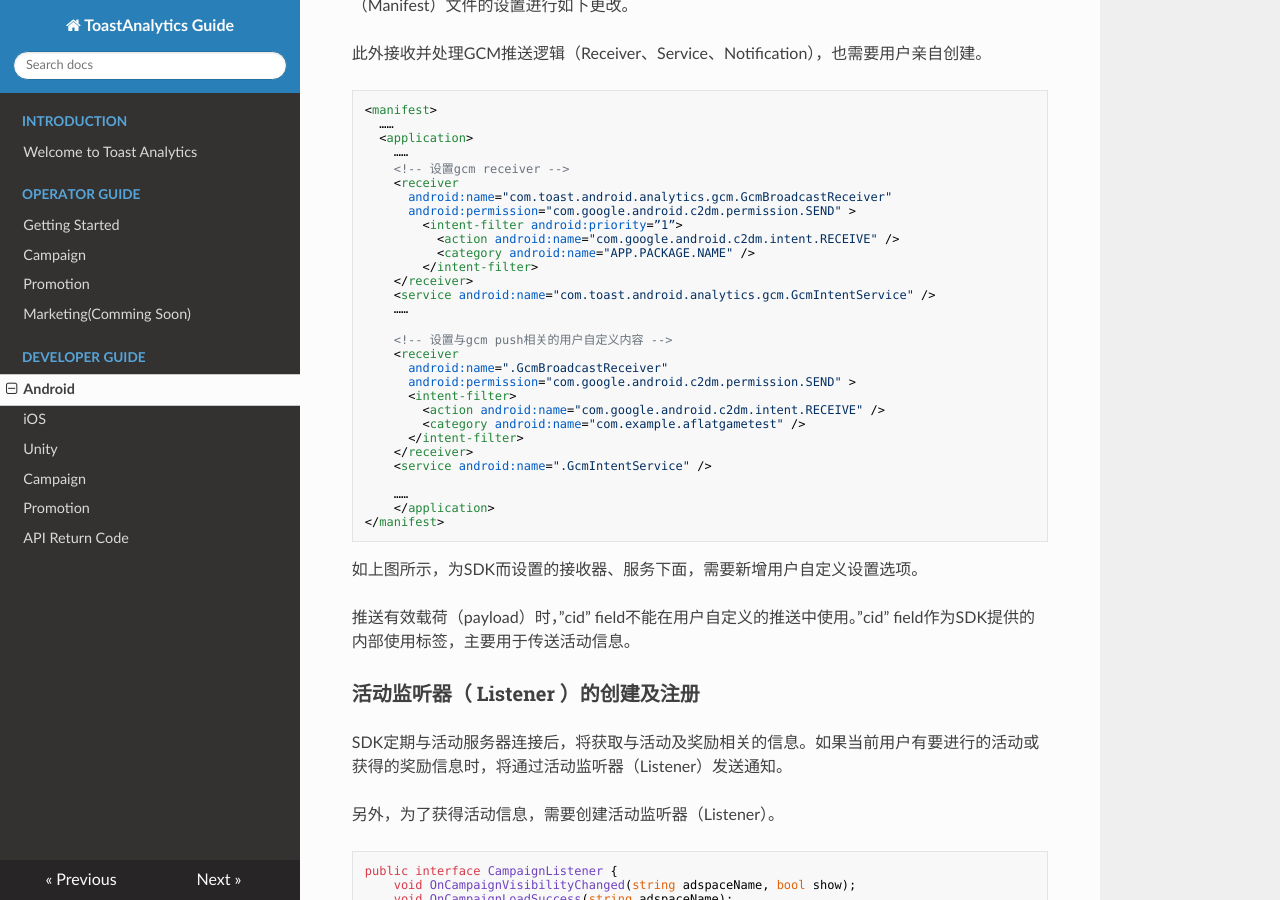
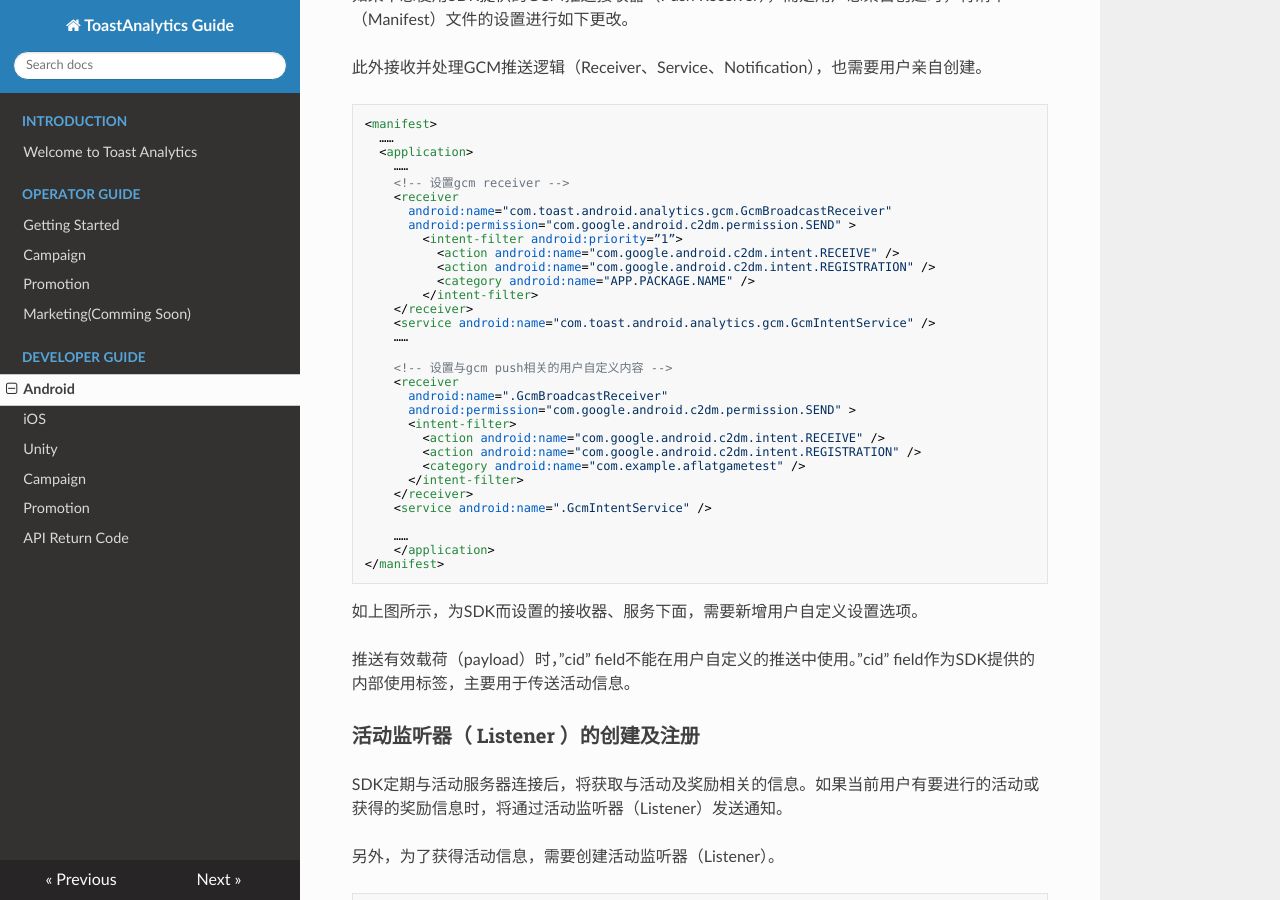
Before and after one commit to ToastAnalytics/ToastAnalytics_ZH, an MkDocs documentation site: the page built from docs/Developer/4. Android Developer Guide.md, in a window 1280 px wide and 900 px high, scrolled down 9647 px. Built offline with MkDocs 1.6.1, drawn with Linux system fonts in a browser that asks for light colours; nearby versions of some CDN libraries; old or Windows-style settings are respelled for this version of MkDocs; some of the changed text lies outside the part shown.

Commit message:
Update 4. Android Developer Guide.md

```diff
--- a/docs/Developer/4. Android Developer Guide.md
+++ b/docs/Developer/4. Android Developer Guide.md
@@ -401,6 +401,7 @@ public class TestActivty extends Activity {
         android:permission="com.google.android.c2dm.permission.SEND" >
             <intent-filter android:priority=”1”>
             <action android:name="com.google.android.c2dm.intent.RECEIVE" />
+            <action android:name="com.google.android.c2dm.intent.REGISTRATION" />
             <category android:name="APP.PACKAGE.NAME" />
             </intent-filter>
     </receiver>
@@ -471,6 +472,7 @@ public class NEAFlatSampleActivity extends Activity {
       android:permission="com.google.android.c2dm.permission.SEND" >
         <intent-filter android:priority=”1”>
           <action android:name="com.google.android.c2dm.intent.RECEIVE" />
+          <action android:name="com.google.android.c2dm.intent.REGISTRATION" />
           <category android:name="APP.PACKAGE.NAME" />
         </intent-filter>
     </receiver>
@@ -483,6 +485,7 @@ public class NEAFlatSampleActivity extends Activity {
       android:permission="com.google.android.c2dm.permission.SEND" >
       <intent-filter>
         <action android:name="com.google.android.c2dm.intent.RECEIVE" />
+        <action android:name="com.google.android.c2dm.intent.REGISTRATION" />
         <category android:name="com.example.aflatgametest" />
       </intent-filter>
     </receiver>
```
